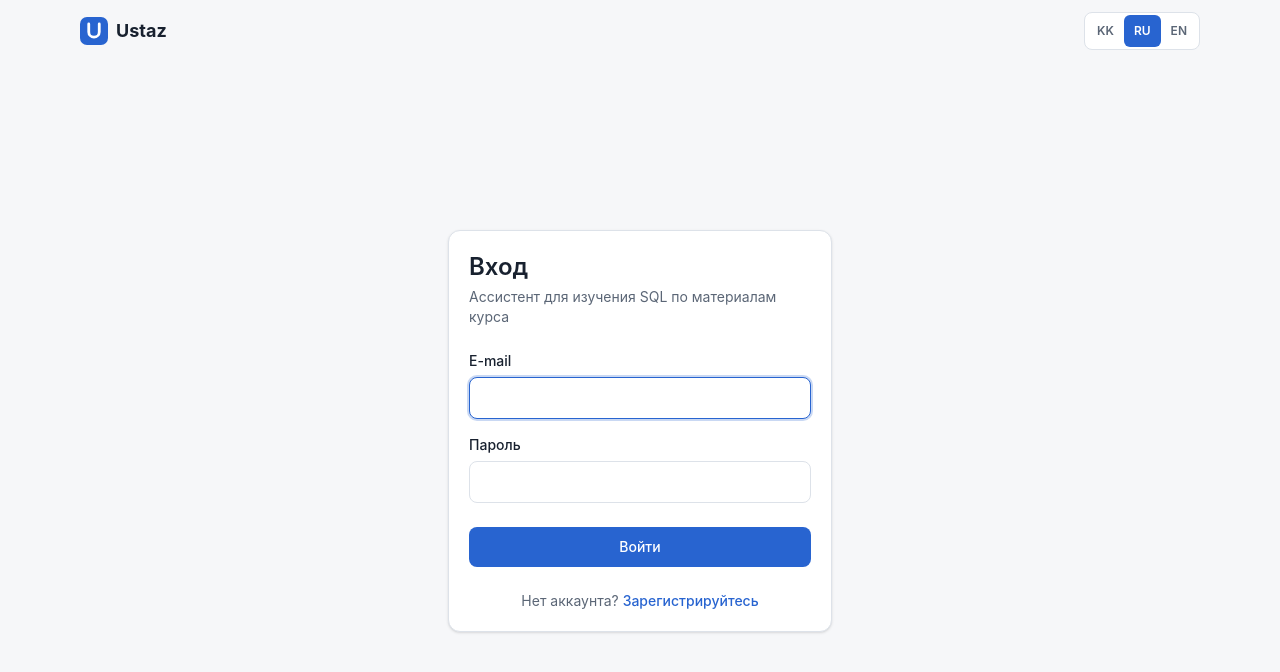
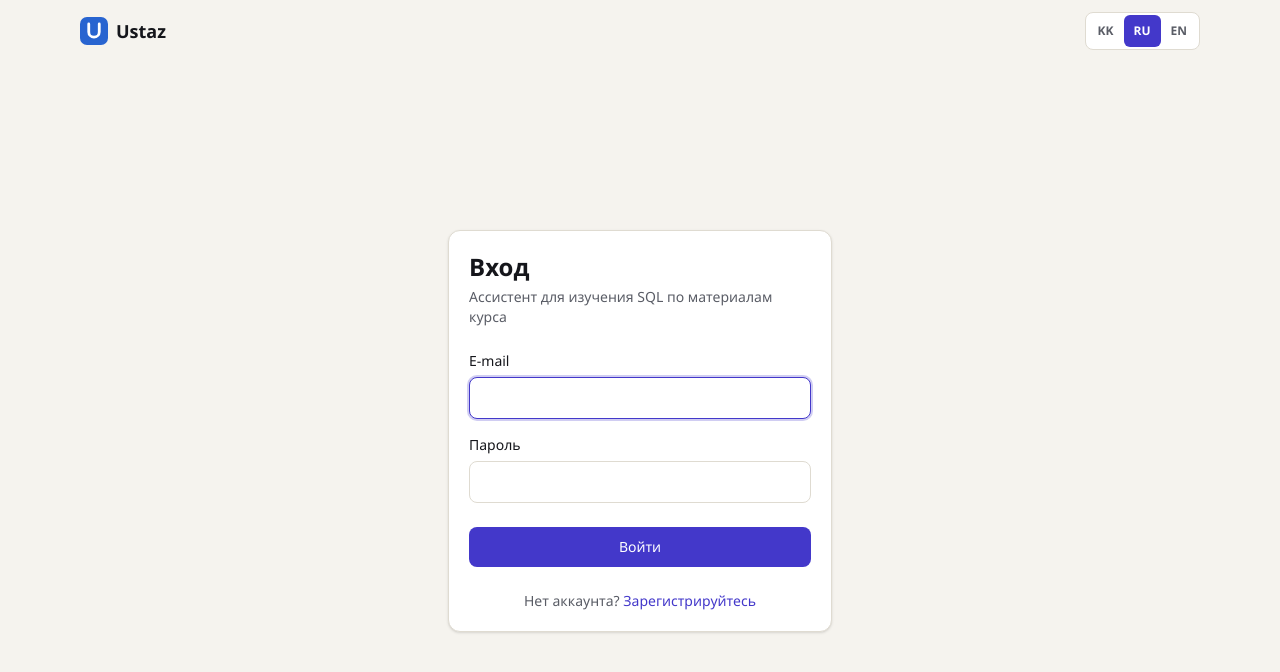
Before and after one commit to sn4rmy/ustaz, a React (Vite) app in the folder frontend/: page /login in a window 1280 px wide. Shown: the top 672 px of the page. Built offline with nearby package versions, Linux system fonts and the light colour scheme; no server answers.

Commit message:
Add GSAP, Lenis and fonts; update design tokens

```diff
--- a/frontend/package.json
+++ b/frontend/package.json
@@ -10,8 +10,13 @@
     "preview": "vite preview"
   },
   "dependencies": {
+    "@fontsource-variable/geologica": "^5.3.0",
+    "@fontsource-variable/inter": "^5.3.0",
+    "@gsap/react": "^2.1.2",
     "@paddle/paddle-js": "^1.6.6",
+    "gsap": "^3.15.1",
     "i18next": "^27.1.1",
+    "lenis": "^1.3.28",
     "react": "^19.3.1",
     "react-dom": "^19.3.1",
     "react-i18next": "^18.0.1",
--- a/frontend/src/index.css
+++ b/frontend/src/index.css
@@ -2,50 +2,58 @@
 
 /* Design tokens, described in docs/design.md. Components use only these names. */
 :root {
-  --bg: #f6f7f9;
+  --bg: #f5f3ee;
   --surface: #ffffff;
-  --surface-muted: #eef1f5;
-  --border: #dde2e9;
-  --text: #18212f;
-  --muted: #5b6676;
-  --primary: #2864d0;
-  --primary-hover: #1f50ab;
+  --surface-muted: #eeebe4;
+  --border: #dfdbd1;
+  --text: #15161b;
+  --muted: #5a5d66;
+  --primary: #4338ca;
+  --primary-hover: #3730a3;
   --primary-fg: #ffffff;
-  --primary-soft: #e6eefc;
-  --success: #157644;
-  --success-soft: #e4f5eb;
-  --danger: #c2352b;
-  --danger-soft: #fdeceb;
-  --warning: #8a5a00;
-  --warning-soft: #fff4dc;
+  --primary-soft: #e9e8fc;
+  --success: #137343;
+  --success-soft: #e3f4e9;
+  --danger: #bf342a;
+  --danger-soft: #fcebe9;
+  --warning: #865600;
+  --warning-soft: #fdf1d6;
+  --card-shadow: 0 1px 2px rgb(21 22 27 / 0.04), 0 4px 16px -4px rgb(21 22 27 / 0.08);
+  --pop-shadow: 0 2px 4px rgb(21 22 27 / 0.06), 0 16px 40px -12px rgb(21 22 27 / 0.18);
   color-scheme: light;
 }
 
 @media (prefers-color-scheme: dark) {
   :root {
-    --bg: #0f141b;
-    --surface: #171e27;
-    --surface-muted: #1f2833;
-    --border: #2c3744;
-    --text: #e7ebf0;
-    --muted: #97a3b3;
-    --primary: #5b8ff0;
-    --primary-hover: #7aa5f4;
-    --primary-fg: #0b1220;
-    --primary-soft: #1c2a42;
+    --bg: #0c0d12;
+    --surface: #15171e;
+    --surface-muted: #1f212b;
+    --border: #2b2e3a;
+    --text: #ecedf2;
+    --muted: #9b9eab;
+    --primary: #8f91ff;
+    --primary-hover: #a9abff;
+    --primary-fg: #0c0d1a;
+    --primary-soft: #23244b;
     --success: #4cc283;
-    --success-soft: #133024;
-    --danger: #f0776d;
-    --danger-soft: #3a1b19;
+    --success-soft: #12301f;
+    --danger: #f27a70;
+    --danger-soft: #3a1c1a;
     --warning: #f0c25a;
     --warning-soft: #33290f;
+    --card-shadow: 0 1px 2px rgb(0 0 0 / 0.3), 0 4px 16px -4px rgb(0 0 0 / 0.4);
+    --pop-shadow: 0 2px 4px rgb(0 0 0 / 0.3), 0 16px 40px -12px rgb(0 0 0 / 0.6);
     color-scheme: dark;
   }
 }
 
 @theme inline {
-  --font-sans: 'Inter', 'Segoe UI', Roboto, 'Helvetica Neue', Arial, sans-serif;
+  --font-sans: 'Inter Variable', 'Segoe UI', Roboto, 'Helvetica Neue', Arial, sans-serif;
+  --font-display: 'Geologica Variable', 'Inter Variable', 'Segoe UI', Arial, sans-serif;
   --font-mono: 'JetBrains Mono', 'Cascadia Code', Consolas, 'Liberation Mono', monospace;
+
+  --shadow-card: var(--card-shadow);
+  --shadow-pop: var(--pop-shadow);
 
   --color-bg: var(--bg);
   --color-surface: var(--surface);
@@ -73,3 +81,17 @@ body {
   font-family: var(--font-sans);
   -webkit-font-smoothing: antialiased;
 }
+
+::selection {
+  background: var(--primary-soft);
+  color: var(--text);
+}
+
+/* Faint grid behind the auth screens; purely decorative. */
+.bg-grid {
+  background-image:
+    linear-gradient(to right, var(--border) 1px, transparent 1px),
+    linear-gradient(to bottom, var(--border) 1px, transparent 1px);
+  background-size: 32px 32px;
+  mask-image: radial-gradient(ellipse at center, black 20%, transparent 75%);
+}
--- a/frontend/src/main.tsx
+++ b/frontend/src/main.tsx
@@ -1,3 +1,5 @@
+import '@fontsource-variable/inter'
+import '@fontsource-variable/geologica'
 import './index.css'
 import './i18n'
 
```
Also changed, not shown: 1 other file (tests, documents, lock files or other folders).
